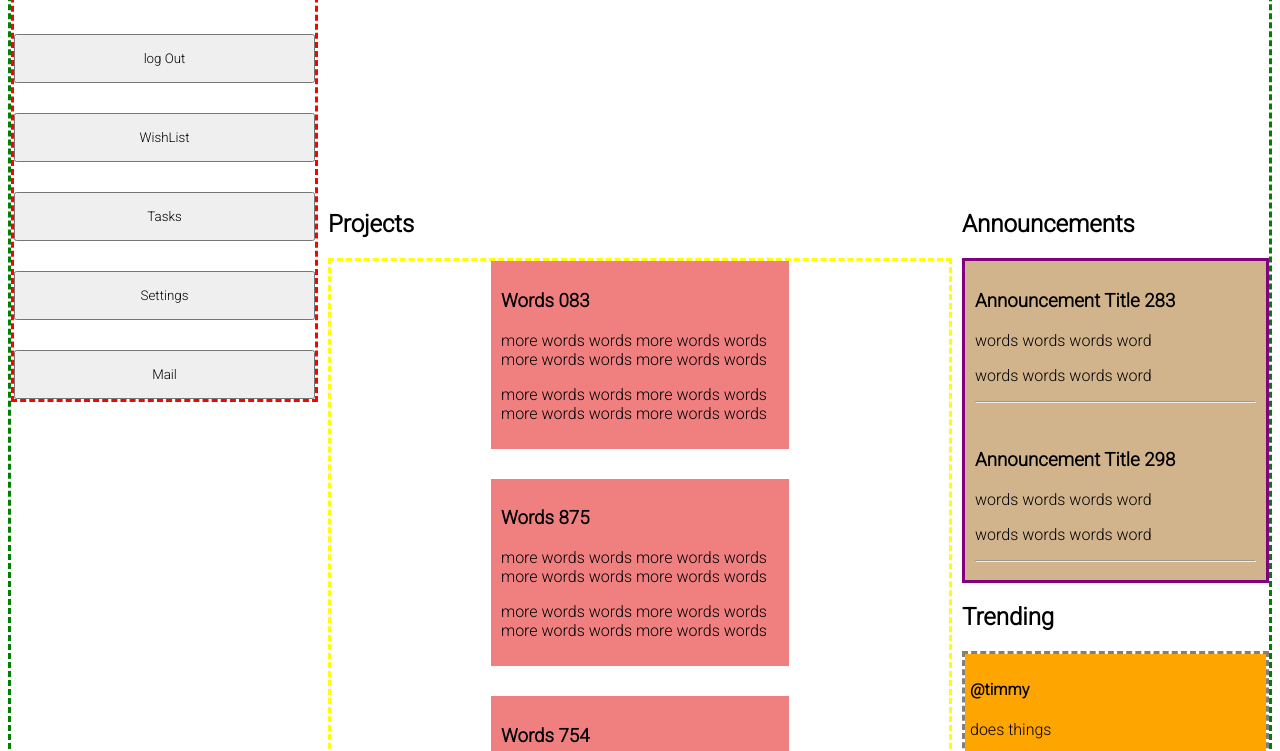
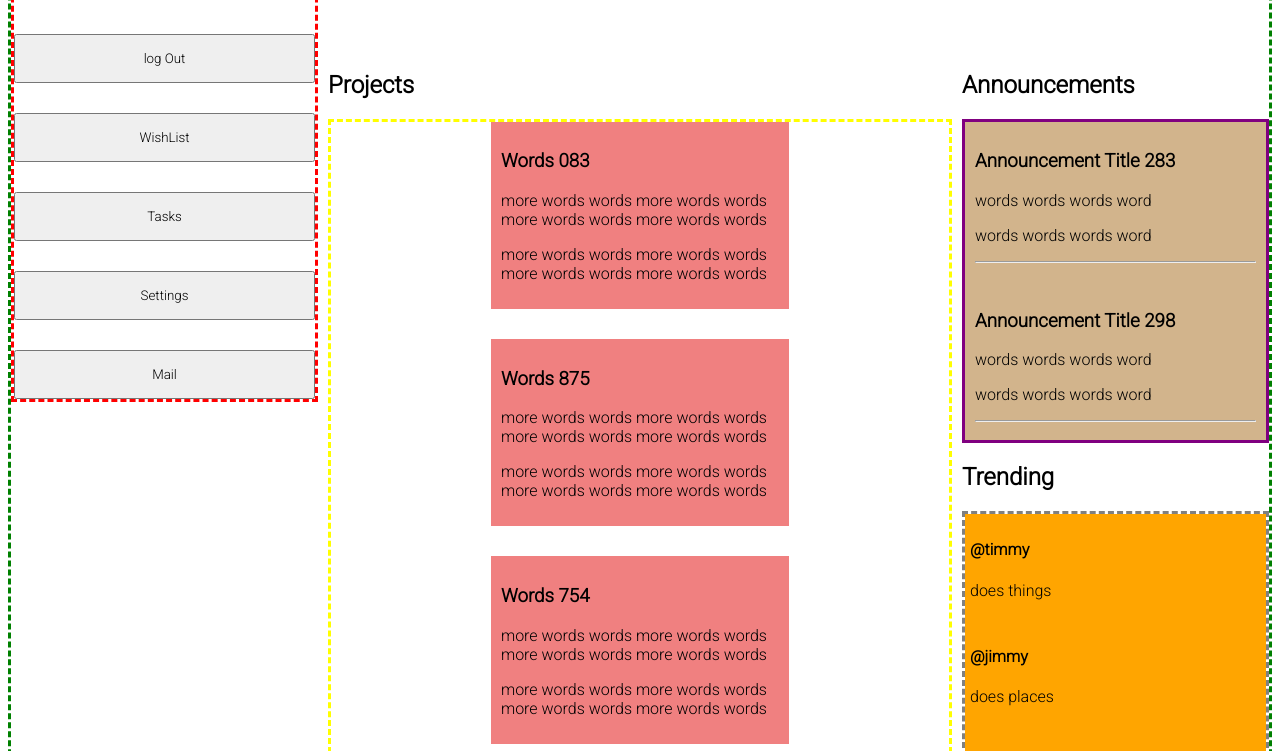
Before and after one commit to threebarber/admindash, a plain HTML site: page index.html in a window 1280 px wide. Shown: the part 238-989 px from the top of the page. Drawn offline with Linux system fonts and the light colour scheme.

Commit message:
grid adjustments

```diff
--- a/styles.css
+++ b/styles.css
@@ -6,7 +6,7 @@
 
 .container {  display: grid;
     grid-template-columns: 1fr 1fr 1fr 1fr;
-    grid-template-rows: 0.7fr 1.3fr 1fr;
+    grid-template-rows: 0.5fr 1.5fr 1fr;
     gap: 10px 10px;
     grid-auto-flow: row;
     grid-template-areas:
```
